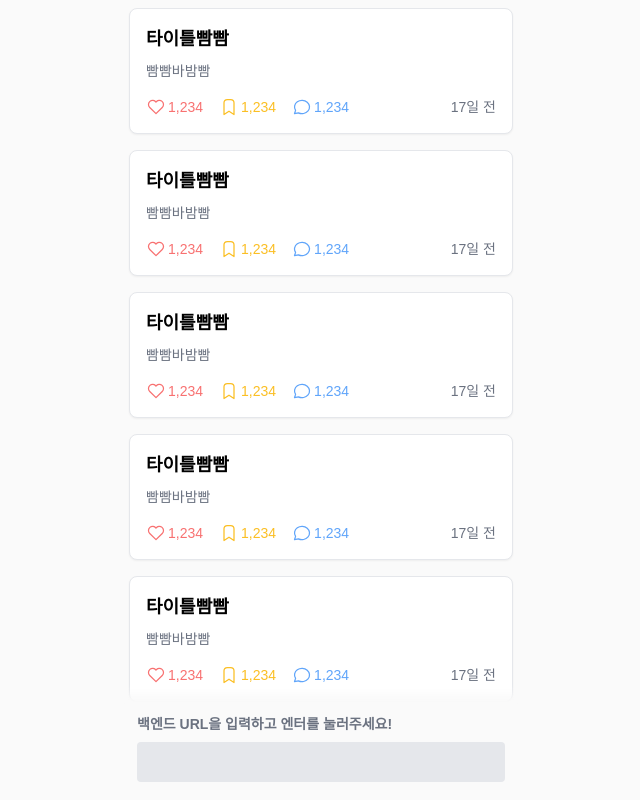
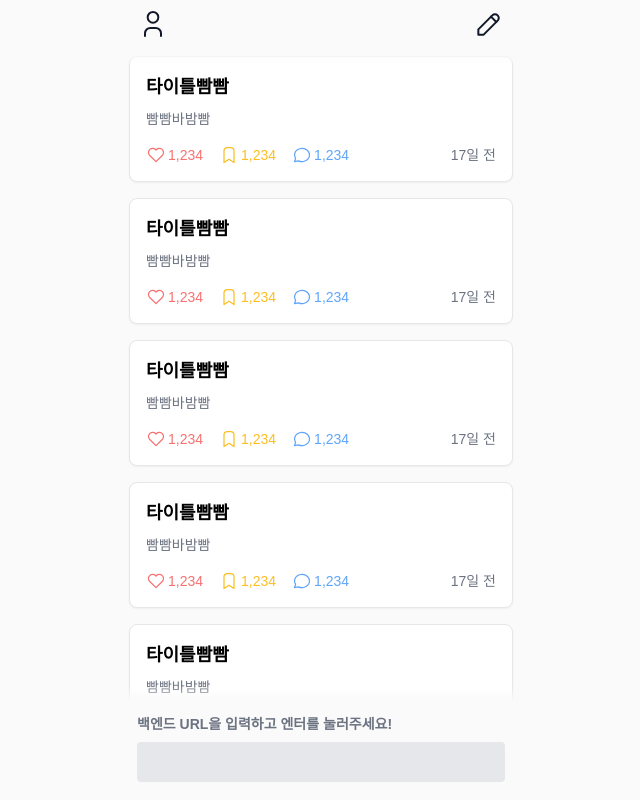
Before and after one commit to Coalery/2023W-frontend-for-nestjs, a Next.js app: page / in a window 1280 px wide. Shown: the top 800 px of the page, without its empty margins (319-959 px from the left). Built offline with nearby package versions, Linux system fonts and the light colour scheme.

Commit message:
feat: 상단 바 구현

```diff
--- /dev/null
+++ b/components/icon/pencil-icon.tsx
@@ -0,0 +1,19 @@
+export default function PencilIcon() {
+  return (
+    <svg
+      xmlns="http://www.w3.org/2000/svg"
+      width="32"
+      height="32"
+      viewBox="0 0 24 24"
+      strokeWidth="1.5"
+      stroke="currentColor"
+      fill="none"
+      strokeLinecap="round"
+      strokeLinejoin="round"
+      className="text-gray-900"
+    >
+      <path d="M4 20h4l10.5 -10.5a2.828 2.828 0 1 0 -4 -4l-10.5 10.5v4" />
+      <path d="M13.5 6.5l4 4" />
+    </svg>
+  );
+}
--- /dev/null
+++ b/components/icon/person-icon.tsx
@@ -0,0 +1,19 @@
+export default function PersonIcon() {
+  return (
+    <svg
+      xmlns="http://www.w3.org/2000/svg"
+      width="32"
+      height="32"
+      viewBox="0 0 24 24"
+      strokeWidth="1.5"
+      stroke="currentColor"
+      fill="none"
+      strokeLinecap="round"
+      strokeLinejoin="round"
+      className="text-gray-900"
+    >
+      <path d="M8 7a4 4 0 1 0 8 0a4 4 0 0 0 -8 0" />
+      <path d="M6 21v-2a4 4 0 0 1 4 -4h4a4 4 0 0 1 4 4v2" />
+    </svg>
+  );
+}
--- a/pages/_app.tsx
+++ b/pages/_app.tsx
@@ -1,11 +1,11 @@
 import BackendUrlInput from '@/components/backend-url-input';
+import type { AppProps } from 'next/app';
 import '@/styles/globals.css';
-import type { AppProps } from 'next/app';
 
 export default function App({ Component, pageProps }: AppProps) {
   return (
     <div className="flex flex-col items-center px-4">
-      <div className="my-2">
+      <div className="mb-2">
         <Component {...pageProps} />
       </div>
       <div className="sticky bottom-0 h-24">
--- a/pages/index.tsx
+++ b/pages/index.tsx
@@ -1,7 +1,14 @@
+import PencilIcon from '@/components/icon/pencil-icon';
+import PersonIcon from '@/components/icon/person-icon';
 import Post from '@/components/post';
 
 export default function Home() {
   return (
+    <>
+      <div className="sticky top-0 top-menu-bar flex justify-between items-center p-2 w-96 h-12 mb-2">
+        <PersonIcon />
+        <PencilIcon />
+      </div>
       <main className="space-y-4">
         <Post
           title="타이틀빰빰"
@@ -76,5 +83,6 @@ export default function Home() {
           createdAt={new Date(2024, 0, 1, 0, 0, 0)}
         />
       </main>
+    </>
   );
 }
--- a/styles/globals.css
+++ b/styles/globals.css
@@ -9,7 +9,8 @@ body {
   background: #FAFAFA;
 }
 
-.backend-url-input-container {
+.backend-url-input-container,
+.top-menu-bar {
   background: #FAFAFA;
   box-shadow: 0px 0px 10px 10px #FAFAFA;
 }
```
Also changed, not shown: components/post.tsx (+4 -4 lines), components/icon/bookmark-icon.tsx (renamed from components/bookmark-icon.tsx), components/icon/comment-icon.tsx (renamed from components/comment-icon.tsx), components/icon/heart-icon.tsx (renamed from components/heart-icon.tsx). Lines whose indentation alone changed are shown as unchanged.
